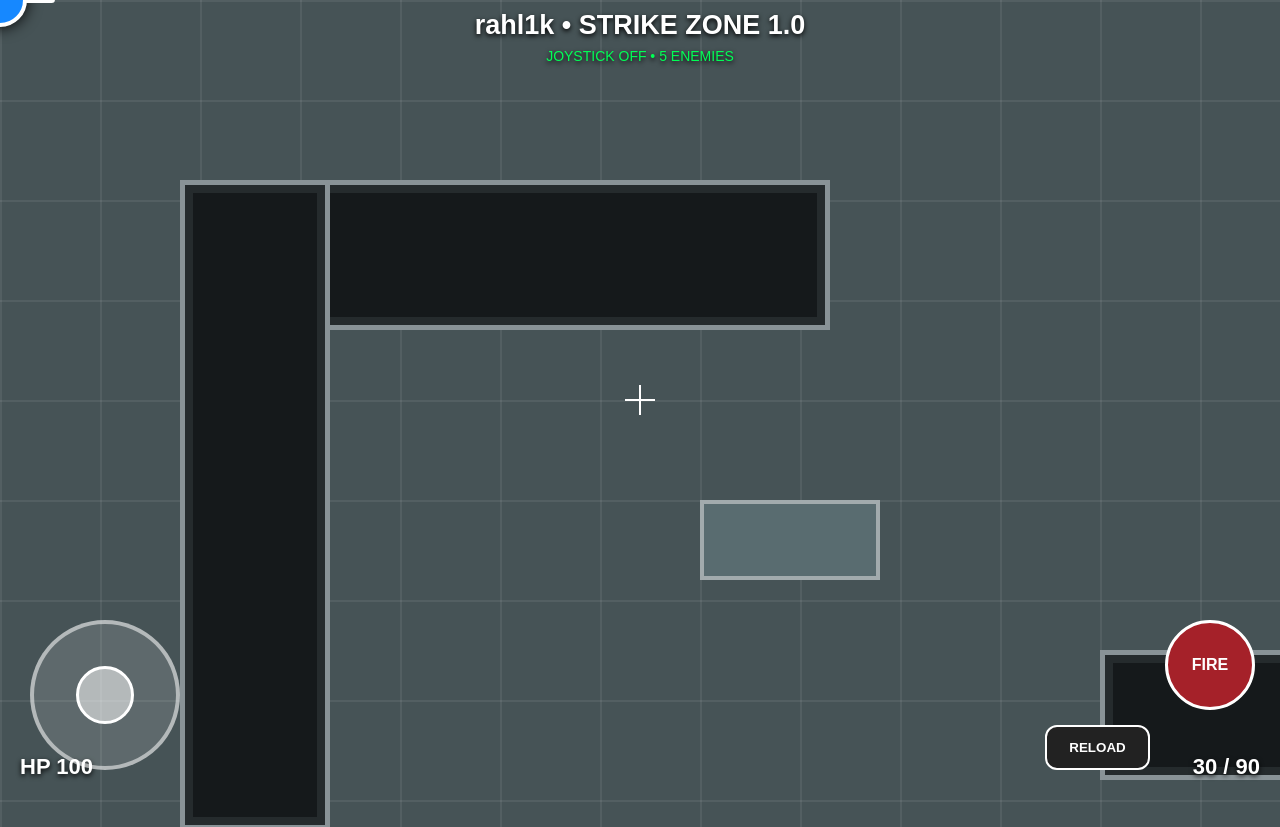
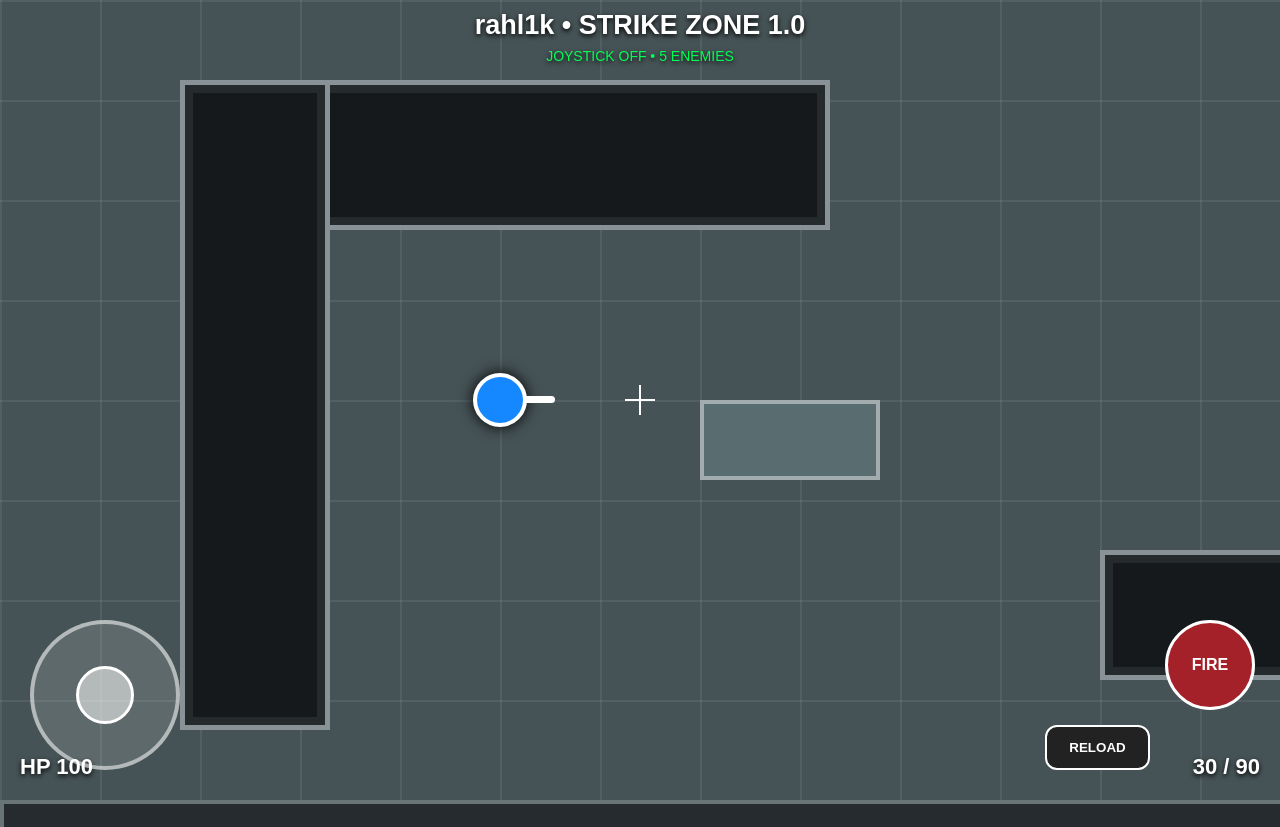
Before and after one commit to rahl1k/Strike-zone, a plain HTML site: page index.html in a window 1280 px wide. Shown: the top 827 px of the page. Drawn offline with Linux system fonts and the light colour scheme.

Commit message:
Update index.html

```diff
--- a/index.html
+++ b/index.html
@@ -698,15 +698,12 @@ document.addEventListener(
 /* =========================
    КАМЕРА
 ========================= */
-let cameraX = 0;
-let cameraY = 0;
-
 function updateCamera(){
 
-    const targetX =
+    let cx =
         window.innerWidth / 2 - playerX;
 
-    const targetY =
+    let cy =
         window.innerHeight / 2 - playerY;
 
     const minX =
@@ -715,27 +712,20 @@ function updateCamera(){
     const minY =
         window.innerHeight - 2200;
 
-    const targetCameraX =
+    cx =
         Math.min(
             0,
-            Math.max(minX, targetX)
+            Math.max(minX, cx)
         );
 
-    const targetCameraY =
+    cy =
         Math.min(
             0,
-            Math.max(minY, targetY)
+            Math.max(minY, cy)
         );
 
-    cameraX +=
-        (targetCameraX - cameraX) * 0.18;
-
-    cameraY +=
-        (targetCameraY - cameraY) * 0.18;
-
     map.style.transform =
-        `translate3d(${cameraX}px,${cameraY}px,0)`;
-}
+        "translate(" + cx + "px," + cy + "px)";
 }
 /* =========================
    БОТЫ
```
